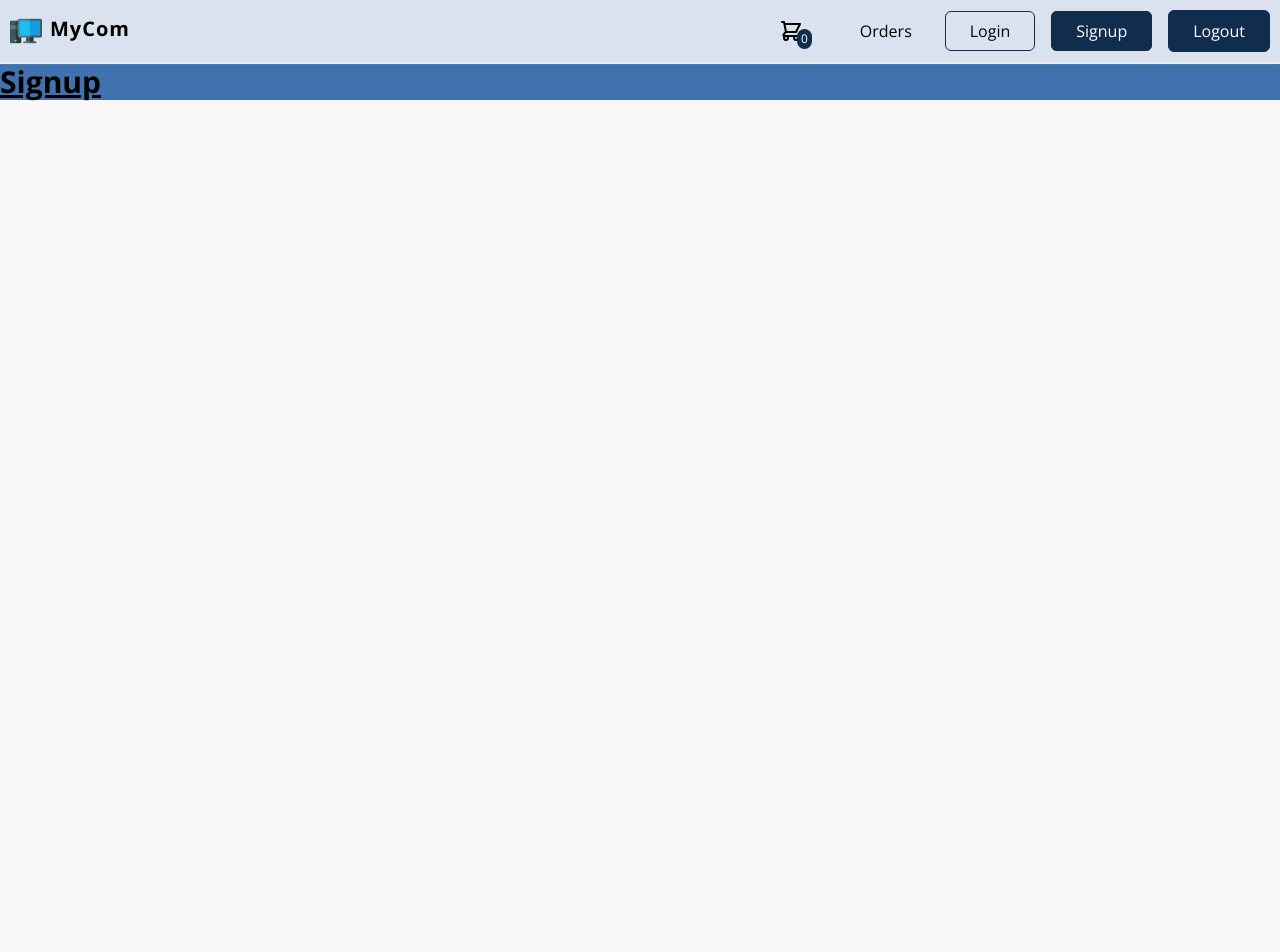
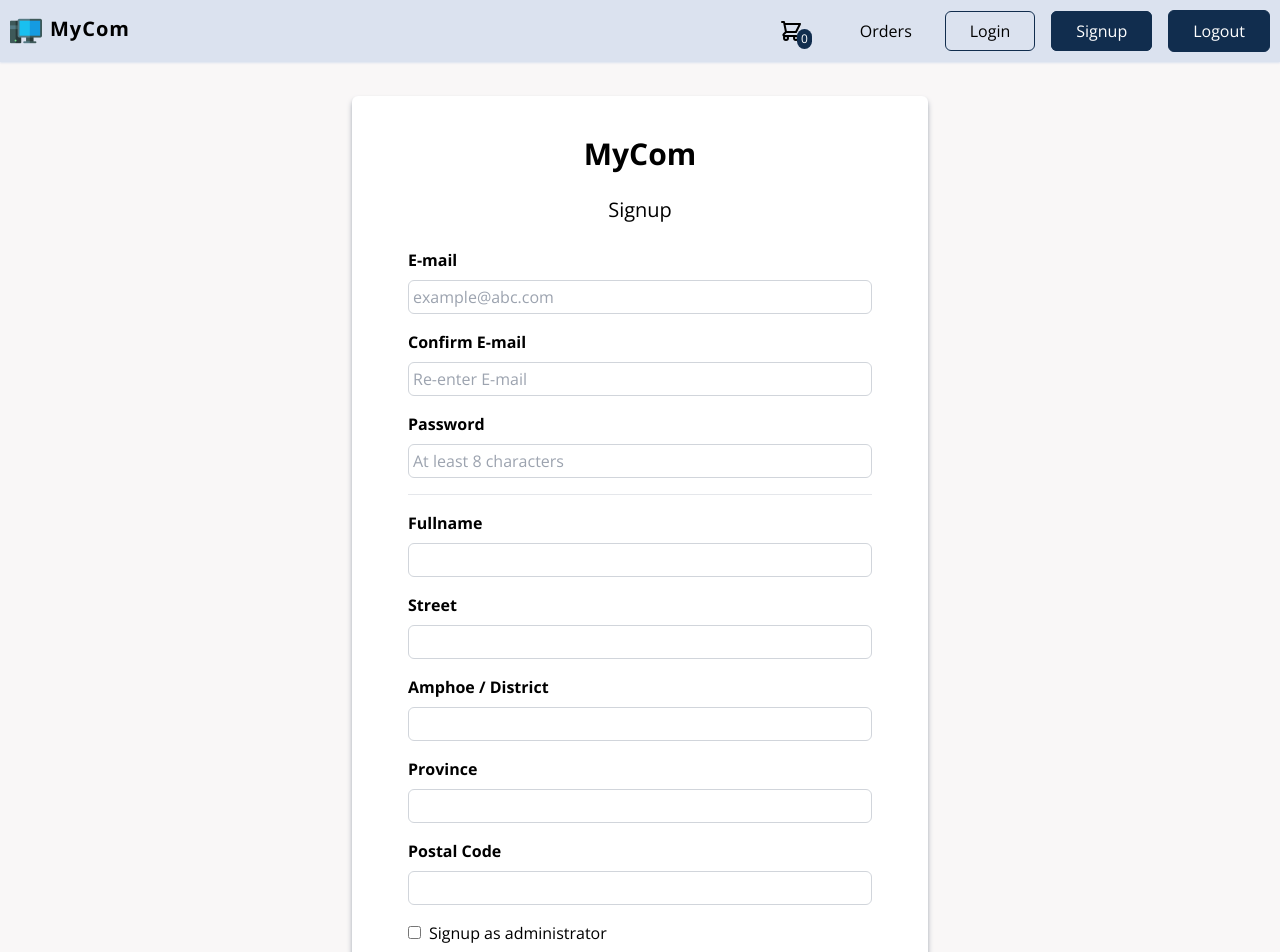
Before and after one commit to poonnawit/MyCom, a Vue app: page /signup in a window 1280 px wide. Shown: the top 952 px of the page. Before the commit the page ends 800 px from the top, so only its background shows below. Built offline with nearby package versions, Linux system fonts and the light colour scheme.

Commit message:
Signup and Login forms

```diff
--- a/src/App.vue
+++ b/src/App.vue
@@ -1,12 +1,12 @@
 <script setup>
-import MainHeader from "./components/MainHeader.vue";
+import MainHeader from "./components/layout/MainHeader.vue";
 </script>
 
 <template>
   <main>
     <MainHeader></MainHeader>
     <div class="h-16"></div>
-    <main class="lg:max-w-screen-xl mx-auto bg-alternativebg">
+    <main class="lg:max-w-screen-xl mx-auto">
       <router-view></router-view>
     </main>
   </main>
--- a/src/components/MainHeader.vue
+++ b/src/components/layout/MainHeader.vue
@@ -8,7 +8,7 @@ const isMobileToggleOpen = ref(false);
   <header class="bg-alternative fixed top-0 left-0 w-full shadow-alternative shadow-sm">
     <nav class="lg:max-w-screen-xl flex justify-between mx-auto items-center p-2.5">
       <router-link to="/" class="font-bold text-xl space-x-2 inline-flex tracking-wider"
-        ><img src="../assets/favicon-32x32.png" alt="hero-icon" /><span>MyCom</span></router-link
+        ><img src="../../assets/favicon-32x32.png" alt="hero-icon" /><span>MyCom</span></router-link
       >
       <!-- toggler btn -->
       <button class="transition lg:hidden p-2.5" @click="isMobileToggleOpen = true">
--- /dev/null
+++ b/src/components/ui/FormCard.vue
@@ -0,0 +1,5 @@
+<template>
+  <div class="bg-white mx-auto my-8 py-4 px-6 max-w-xl shadow-md shadow-gray-400 rounded-md border-none">
+    <slot></slot>
+  </div>
+</template>
--- a/src/main.js
+++ b/src/main.js
@@ -6,9 +6,13 @@ import router from "./router";
 
 import "./assets/main.css";
 
+import FormCard from "./components/ui/FormCard.vue";
+
 const app = createApp(App);
 
 app.use(createPinia());
 app.use(router);
 
+app.component("FormCard", FormCard);
+
 app.mount("#app");
--- a/src/views/auth/AuthLogin.vue
+++ b/src/views/auth/AuthLogin.vue
@@ -1,5 +1,36 @@
 <script setup></script>
 
 <template>
-  <h1 class="text-3xl font-bold underline">Login</h1>
+  <FormCard>
+    <div class="text-center space-y-6 my-6">
+      <h1 class="font-bold text-3xl">MyCom</h1>
+      <h3 class="text-xl">Login</h3>
+    </div>
+    <form @submit.prevent="null" class="space-y-4 my-3 mx-8">
+      <div>
+        <label for="email" class="block font-bold mb-2">E-mail</label>
+        <input
+          type="text"
+          name="email"
+          id="email"
+          placeholder="example@abc.com"
+          class="block p-1 w-full border border-gray-200 rounded-md"
+        />
+      </div>
+      <div>
+        <label for="password" class="block font-bold mb-2">Password</label>
+        <input
+          type="password"
+          name="password"
+          id="password"
+          placeholder="At least 8 characters"
+          class="block p-1 w-full border border-gray-200 rounded-md"
+        />
+      </div>
+      <div class="space-x-3">
+        <button class="btn-primary">Login</button>
+        <router-link to="/signup" class="btn-link">Create a new account</router-link>
+      </div>
+    </form>
+  </FormCard>
 </template>
--- a/src/views/auth/AuthSignup.vue
+++ b/src/views/auth/AuthSignup.vue
@@ -1,5 +1,96 @@
 <script setup></script>
 
 <template>
-  <h1 class="text-3xl font-bold underline">Signup</h1>
+  <FormCard>
+    <div class="text-center space-y-6 my-6">
+      <h1 class="font-bold text-3xl">MyCom</h1>
+      <h3 class="text-xl">Signup</h3>
+    </div>
+    <form @submit.prevent="null" class="space-y-4 my-3 mx-8">
+      <div>
+        <label for="email" class="block font-bold mb-2">E-mail</label>
+        <input
+          type="text"
+          name="email"
+          id="email"
+          placeholder="example@abc.com"
+          class="block p-1 w-full border border-gray-300 rounded-md"
+        />
+      </div>
+      <div>
+        <label for="confirm-email" class="block font-bold mb-2">Confirm E-mail</label>
+        <input
+          type="text"
+          name="confirm-email"
+          id="confirm-email"
+          placeholder="Re-enter E-mail"
+          class="block p-1 w-full border border-gray-300 rounded-md"
+        />
+      </div>
+      <div>
+        <label for="password" class="block font-bold mb-2">Password</label>
+        <input
+          type="password"
+          name="password"
+          id="password"
+          placeholder="At least 8 characters"
+          class="block p-1 w-full border border-gray-300 rounded-md"
+        />
+      </div>
+      <hr />
+      <div>
+        <label for="fullname" class="block font-bold mb-2">Fullname</label>
+        <input
+          type="text"
+          name="fullname"
+          id="fullname"
+          class="block p-1 w-full border border-gray-300 rounded-md"
+        />
+      </div>
+      <div>
+        <label for="street" class="block font-bold mb-2">Street</label>
+        <input
+          type="text"
+          name="street"
+          id="street"
+          class="block p-1 w-full border border-gray-300 rounded-md"
+        />
+      </div>
+      <div>
+        <label for="amphoe" class="block font-bold mb-2">Amphoe / District</label>
+        <input
+          type="text"
+          name="amphoe"
+          id="amphoe"
+          class="block p-1 w-full border border-gray-300 rounded-md"
+        />
+      </div>
+      <div>
+        <label for="province" class="block font-bold mb-2">Province</label>
+        <input
+          type="text"
+          name="province"
+          id="province"
+          class="block p-1 w-full border border-gray-300 rounded-md"
+        />
+      </div>
+      <div>
+        <label for="postal" class="block font-bold mb-2">Postal Code</label>
+        <input
+          type="text"
+          name="postal"
+          id="postal"
+          class="block p-1 w-full border border-gray-300 rounded-md"
+        />
+      </div>
+      <div class="space-x-2">
+        <input type="checkbox" name="admin" id="admin" />
+        <label for="admin">Signup as administrator</label>
+      </div>
+      <div class="space-x-3">
+        <button class="btn-primary">Signup</button>
+        <router-link to="/login" class="btn-link">Login instead</router-link>
+      </div>
+    </form>
+  </FormCard>
 </template>
```
